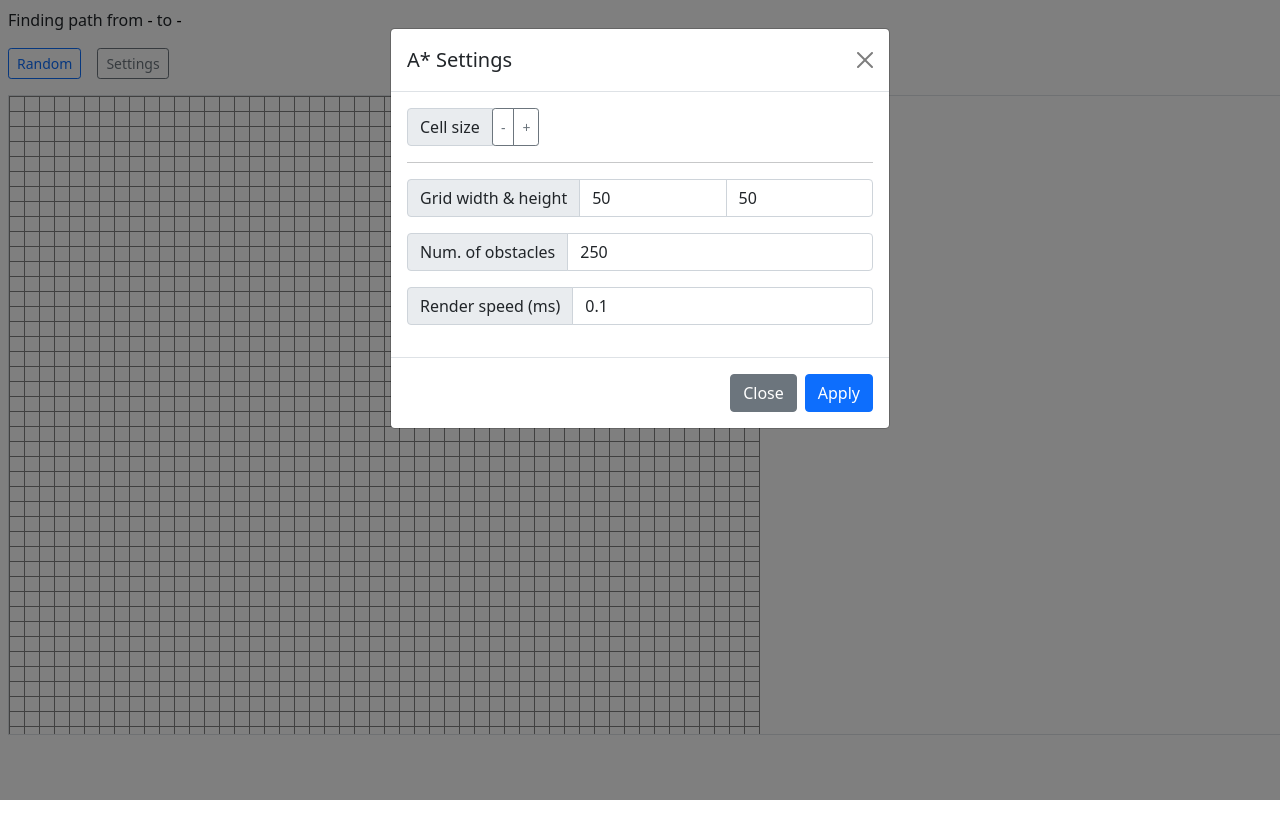
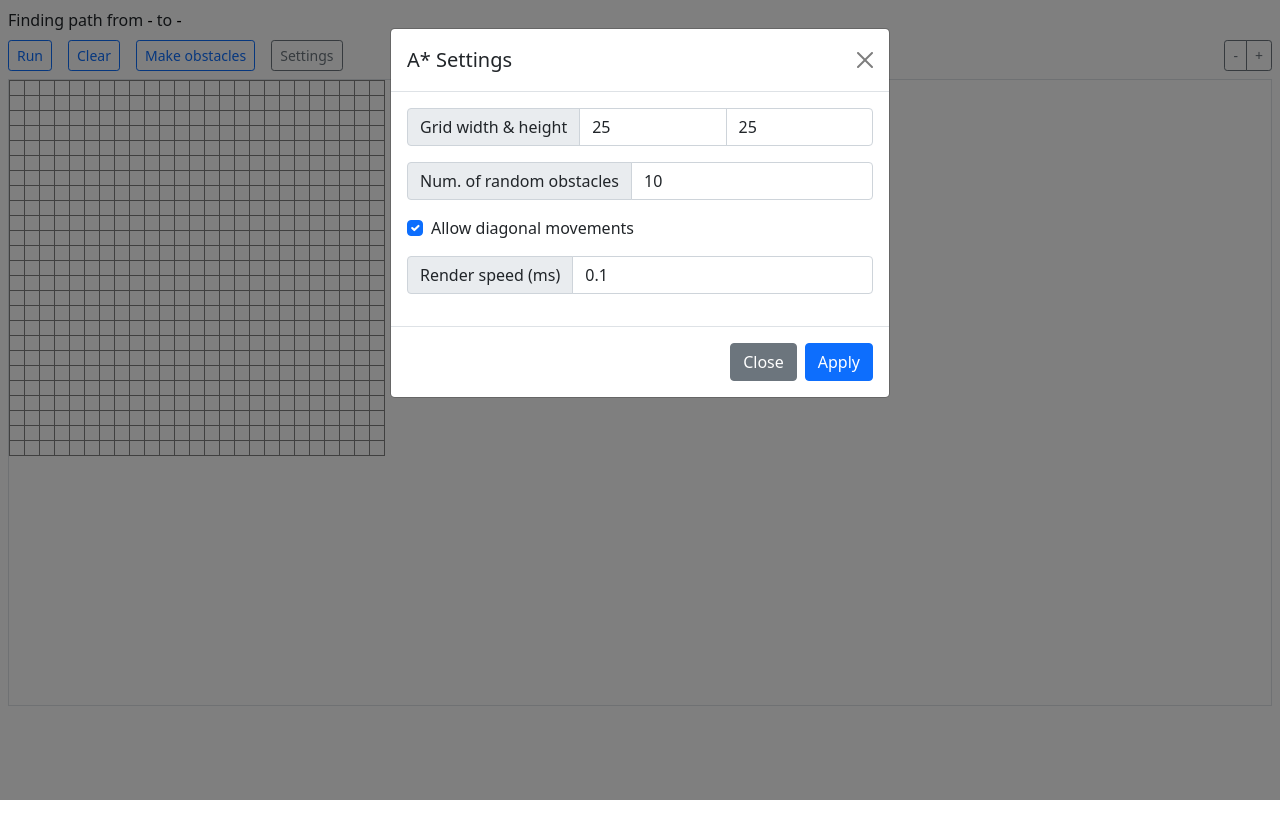
Before and after one commit to borminc/path-finding-ai-project, a React (Create React App) app: page / in a window 1280 px wide. Both pictures are taken after a click on the button "Settings". Built offline with nearby package versions, Linux system fonts and the light colour scheme.

Commit message:
define obstacles and other settings

```diff
--- a/src/aStarSettingsModal.jsx
+++ b/src/aStarSettingsModal.jsx
@@ -1,14 +1,12 @@
 import { toNumber } from 'lodash';
 import React from 'react';
-import AStar from './lib/aStar.mjs';
-import Grid from './lib/grid.mjs';
 
-const AStarSettingsModal = ({ aStar, setAStar, settings, setSettings }) => {
-	const [form, setForm] = React.useState({
-		width: aStar.grid.width,
-		height: aStar.grid.height,
-		...settings,
-	});
+const AStarSettingsModal = ({ settings, setSettings }) => {
+	const [form, setForm] = React.useState(settings);
+
+	React.useEffect(() => {
+		setForm(settings);
+	}, [settings]);
 
 	return (
 		<>
@@ -43,48 +41,16 @@ const AStarSettingsModal = ({ aStar, setAStar, settings, setSettings }) => {
 						</div>
 						<div className='modal-body'>
 							<div className='input-group mb-3'>
-								<div className='input-group-text'>Cell size</div>
-								<div className='btn-group me-3'>
-									<button
-										type='button'
-										className='btn btn-sm btn-outline-secondary'
-										onClick={() =>
-											setSettings({
-												...settings,
-												cellSize: settings.cellSize - 1,
-											})
-										}
-									>
-										-
-									</button>
-									<button
-										type='button'
-										className='btn btn-sm btn-outline-secondary'
-										onClick={() =>
-											setSettings({
-												...settings,
-												cellSize: settings.cellSize + 1,
-											})
-										}
-									>
-										+
-									</button>
-								</div>
-							</div>
-
-							<hr />
-
-							<div className='input-group mb-3'>
 								<div className='input-group-text'>Grid width & height</div>
 								<input
 									type='text'
 									className='form-control'
 									placeholder='Width'
-									value={form.width}
+									value={form.gridWidth}
 									onChange={e =>
 										setForm({
 											...form,
-											width: toNumber(e.target.value) || 0,
+											gridWidth: toNumber(e.target.value) || 0,
 										})
 									}
 								/>
@@ -92,18 +58,18 @@ const AStarSettingsModal = ({ aStar, setAStar, settings, setSettings }) => {
 									type='text'
 									className='form-control'
 									placeholder='Height'
-									value={form.height}
+									value={form.gridHeight}
 									onChange={e =>
 										setForm({
 											...form,
-											height: toNumber(e.target.value) || 0,
+											gridHeight: toNumber(e.target.value) || 0,
 										})
 									}
 								/>
 							</div>
 
 							<div className='input-group mb-3'>
-								<div className='input-group-text'>Num. of obstacles</div>
+								<div className='input-group-text'>Num. of random obstacles</div>
 								<input
 									type='text'
 									className='form-control'
@@ -116,6 +82,28 @@ const AStarSettingsModal = ({ aStar, setAStar, settings, setSettings }) => {
 										})
 									}
 								/>
+							</div>
+
+							<div className='form-check mb-3'>
+								<input
+									className='form-check-input'
+									type='checkbox'
+									id='allowDiagonalNeighbors'
+									value=''
+									checked={form.allowDiagonalNeighbors}
+									onChange={e => {
+										setForm({
+											...form,
+											allowDiagonalNeighbors: e.target.checked,
+										});
+									}}
+								/>
+								<label
+									className='form-check-label'
+									htmlFor='allowDiagonalNeighbors'
+								>
+									Allow diagonal movements
+								</label>
 							</div>
 
 							<div className='input-group mb-3'>
@@ -148,11 +136,10 @@ const AStarSettingsModal = ({ aStar, setAStar, settings, setSettings }) => {
 								className='btn btn-primary'
 								data-bs-dismiss='modal'
 								onClick={() => {
-									const { width, height, ...rest } = form;
-									const newAStar = new AStar(new Grid(width, height));
-
-									setAStar(newAStar);
-									setSettings(rest);
+									setSettings({
+										...settings,
+										...form,
+									});
 								}}
 							>
 								Apply
--- a/src/app.jsx
+++ b/src/app.jsx
@@ -3,7 +3,7 @@ import GridComponent from './grid.jsx';
 
 const App = () => {
 	return (
-		<div className='m-2' style={{ height: '100vh', width: '100vw' }}>
+		<div className='p-2' style={{ height: '100vh', width: '100vw' }}>
 			<GridComponent />
 		</div>
 	);
--- a/src/grid.jsx
+++ b/src/grid.jsx
@@ -3,21 +3,49 @@ import React from 'react';
 import useAStar from './hooks/useAStar.js';
 import AStar from './lib/aStar.mjs';
 import AStarSettingsModal from './aStarSettingsModal.jsx';
+import { cloneDeep } from 'lodash';
 
 const CELL_SIZE = 15;
 
 const GridComponent = () => {
-	const [aStar, setAStar] = React.useState(
-		new AStar(new Grid(50, 50, { allowDiagonalNeighbors: true }))
-	);
 	const [settings, setSettings] = React.useState({
 		renderSpeed: 0.1,
-		numberOfObstacles: 250,
+		numberOfObstacles: 10,
 		cellSize: CELL_SIZE,
+
+		gridWidth: 25,
+		gridHeight: 25,
+		allowDiagonalNeighbors: true,
 	});
 
-	const { isProcessing, path, startCell, endCell, generateRandomProblem } =
-		useAStar(aStar, setAStar, settings);
+	const mapSettingsToAStar = settings => {
+		const newGrid = new Grid(settings.gridWidth, settings.gridHeight, {
+			allowDiagonalNeighbors: settings.allowDiagonalNeighbors,
+		});
+
+		return new AStar(newGrid);
+	};
+
+	const [aStar, setAStar] = React.useState(mapSettingsToAStar(settings));
+
+	const {
+		isProcessing,
+		path,
+		startCell,
+		endCell,
+		setStartCell,
+		setEndCell,
+		cleanGrid,
+		startPathFinding,
+	} = useAStar(aStar, setAStar, settings);
+
+	const [isMakingObstacles, setIsMakingObstacles] = React.useState(false);
+
+	React.useEffect(() => {
+		cleanGrid();
+		setAStar(mapSettingsToAStar(settings));
+		// eslint-disable-next-line react-hooks/exhaustive-deps
+	}, [settings]);
 
 	const getCellColor = cell => {
 		if (!cell) return 'black';
@@ -27,6 +55,35 @@ const GridComponent = () => {
 		if (cell.isInCellList(path)) return 'yellow';
 		if (cell.isVisited) return 'lightgrey';
 		return 'white';
+	};
+
+	const makeCellAnObstacle = cell => {
+		if (startCell && cell.isSameXY(startCell)) return;
+		if (endCell && cell.isSameXY(endCell)) return;
+
+		if (cell.isObstacle) cell.setIsObstacle(false);
+		else cell.setIsObstacle(true);
+
+		setAStar(cloneDeep(aStar)); // TODO: fnd a less computationally expensive way to update the state
+	};
+
+	const cellClickHandler = cell => {
+		if (isProcessing) return;
+		if (isMakingObstacles) return makeCellAnObstacle(cell);
+		if (cell.isObstacle) return;
+
+		cleanGrid({
+			withEndCell: false,
+			withStartCell: false,
+			withObstacles: false,
+		});
+
+		if (!startCell && !endCell) setStartCell(cell);
+		else if (startCell && !endCell) setEndCell(cell);
+		else if ((!startCell && endCell) || (startCell && endCell)) {
+			setStartCell(cell);
+			setEndCell(null);
+		}
 	};
 
 	return (
@@ -42,13 +99,41 @@ const GridComponent = () => {
 				</span>
 			</div>
 
+			<div className='d-flex justify-content-between my-2'>
+				{isMakingObstacles ? (
 					<div>
 						<button
-					onClick={generateRandomProblem}
+							onClick={() => setIsMakingObstacles(false)}
 							disabled={isProcessing}
-					className='btn btn-sm btn-outline-primary my-3 me-3'
+							className='btn btn-sm btn-outline-primary me-3'
 						>
-					Random
+							Done
+						</button>
+					</div>
+				) : (
+					<div>
+						<button
+							onClick={startPathFinding}
+							disabled={isProcessing}
+							className='btn btn-sm btn-outline-primary me-3'
+						>
+							Run
+						</button>
+
+						<button
+							onClick={cleanGrid}
+							disabled={isProcessing}
+							className='btn btn-sm btn-outline-primary me-3'
+						>
+							Clear
+						</button>
+
+						<button
+							onClick={() => setIsMakingObstacles(true)}
+							disabled={isProcessing}
+							className='btn btn-sm btn-outline-primary me-3'
+						>
+							Make obstacles
 						</button>
 
 						<AStarSettingsModal
@@ -57,6 +142,38 @@ const GridComponent = () => {
 							settings={settings}
 							setSettings={setSettings}
 						/>
+					</div>
+				)}
+
+				{/* zoom buttons */}
+				<div>
+					<div className='btn-group'>
+						<button
+							type='button'
+							className='btn btn-sm btn-outline-secondary'
+							onClick={() =>
+								setSettings({
+									...settings,
+									cellSize: settings.cellSize - 1,
+								})
+							}
+						>
+							-
+						</button>
+						<button
+							type='button'
+							className='btn btn-sm btn-outline-secondary'
+							onClick={() =>
+								setSettings({
+									...settings,
+									cellSize: settings.cellSize + 1,
+								})
+							}
+						>
+							+
+						</button>
+					</div>
+				</div>
 			</div>
 
 			<div
@@ -80,6 +197,7 @@ const GridComponent = () => {
 											fontSize: '20%',
 											backgroundColor: getCellColor(cell),
 										}}
+										onClick={() => cellClickHandler(cell)}
 									>
 										{/* <div>{cell.getXYString()}</div> */}
 									</td>
--- a/src/hooks/useAStar.js
+++ b/src/hooks/useAStar.js
@@ -30,7 +30,7 @@ const useAStar = (
 		};
 	}, [aStar, renderSpeed, setAStar]);
 
-	const generateRandomProblem = async () => {
+	const startPathFinding = async () => {
 		if (isProcessing) {
 			return;
 		}
@@ -39,7 +39,8 @@ const useAStar = (
 
 		try {
 			const { aStar, newStartCell, newEndCell } = resetAStar({
-				randomizeObstacles: true,
+				startCell,
+				endCell,
 			});
 
 			const path = await aStar.findPath(newStartCell, newEndCell);
@@ -58,11 +59,11 @@ const useAStar = (
 		setIsProcessing(false);
 	};
 
-	const resetAStar = ({
-		startCell = null,
-		endCell = null,
-		randomizeObstacles = false,
-	} = {}) => {
+	const resetAStar = ({ startCell = null, endCell = null } = {}) => {
+		const randomizeObstacles = !(startCell && endCell);
+
+		cleanGrid({ withObstacles: randomizeObstacles });
+
 		const newStartCell =
 			startCell ?? aStar.grid.getRandomCell(cell => cell.isAPath());
 		const newEndCell =
@@ -73,8 +74,6 @@ const useAStar = (
 
 		setStartCell(newStartCell);
 		setEndCell(newEndCell);
-
-		aStar.grid.cleanCells();
 
 		if (!randomizeObstacles) {
 			setAStar(aStar);
@@ -102,6 +101,19 @@ const useAStar = (
 		return { aStar, newStartCell, newEndCell };
 	};
 
+	const cleanGrid = ({
+		withStartCell = true,
+		withEndCell = true,
+		withObstacles = true,
+	} = {}) => {
+		aStar.grid.cleanCells({ withObstacles });
+		setAStar(aStar);
+		setPath([]);
+
+		if (withStartCell) setStartCell(null);
+		if (withEndCell) setEndCell(null);
+	};
+
 	return {
 		isProcessing,
 		startCell,
@@ -112,7 +124,8 @@ const useAStar = (
 		setAStar,
 		path,
 		setPath,
-		generateRandomProblem,
+		cleanGrid,
+		startPathFinding,
 	};
 };
 
```
Also changed, not shown: src/lib/grid.mjs. Lines whose indentation alone changed are shown as unchanged.
